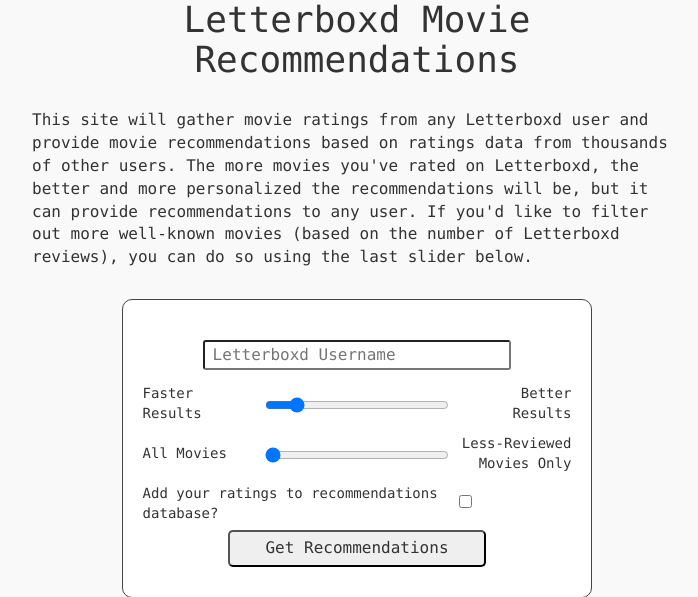
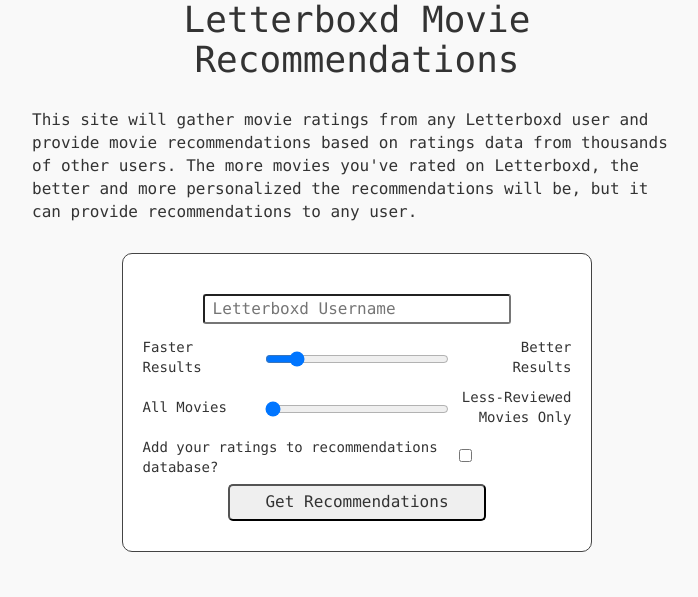
Before and after one commit to sdl60660/letterboxd_recommendations, a FastAPI app: template templates/index.html in a window 1280 px wide. Shown: the part 150-747 px from the top of the page, without its empty margins (283-981 px from the left). Run offline with FastAPI, Linux system fonts and the light colour scheme; the template is opened without the code that fills it, so the values that code supplies are empty; some libraries are stand-ins or nearby versions; some web fonts are replaced.

Commit message:
removing a blurb from the intro text

```diff
--- a/frontend/src/components/Intro.jsx
+++ b/frontend/src/components/Intro.jsx
@@ -16,10 +16,7 @@ const Intro = (props) => {
                 <p>
                     The more movies you've rated on Letterboxd, the better and
                     more personalized the recommendations will be, but it can
-                    provide recommendations to any user. If you'd like to filter
-                    out more well-known movies (based on the number of
-                    Letterboxd reviews), you can do so using the last slider
-                    below.
+                    provide recommendations to any user.
                 </p>
             </div>
             <div className="row byline">
--- a/templates/index.html
+++ b/templates/index.html
@@ -68,9 +68,7 @@
                 ratings
                 data from thousands of other users. The more movies you've rated on Letterboxd, the better and more
                 personalized
-                the recommendations will be, but it can provide recommendations to any user. If you'd like to filter out
-                more well-known
-                movies (based on the number of Letterboxd reviews), you can do so using the last slider below.
+                the recommendations will be, but it can provide recommendations to any user.
             </p>
         </div>
     </div>
```
